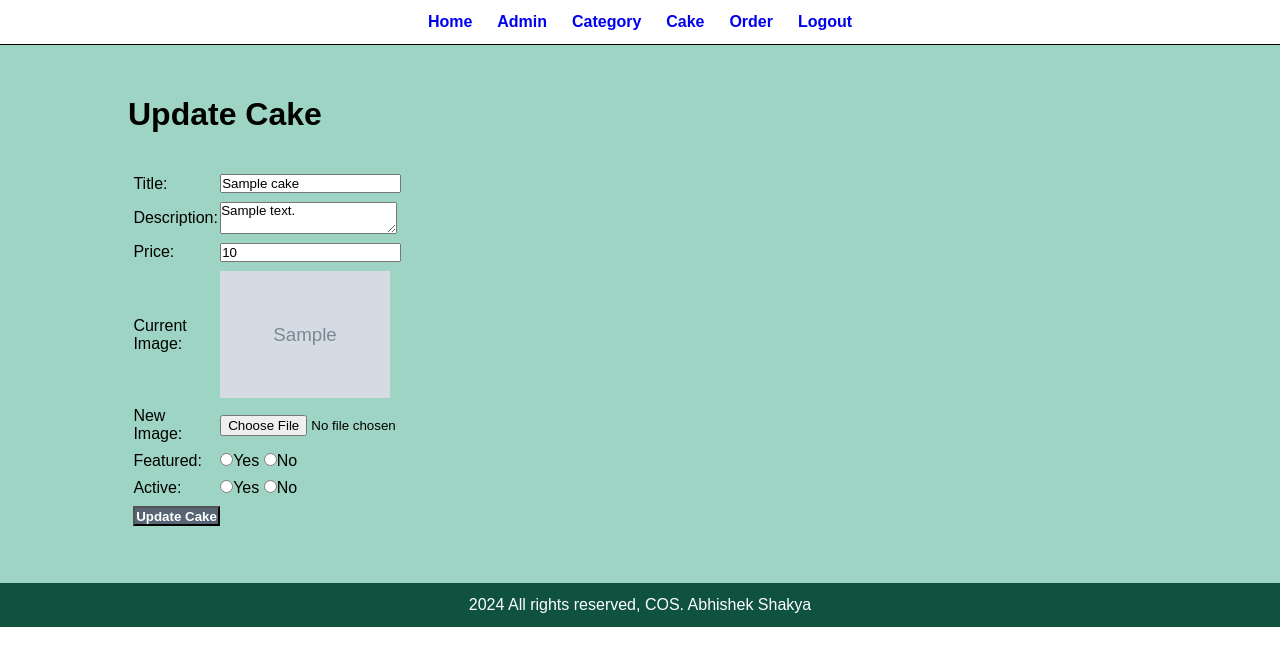
After one commit to Abhishekshak/COS, a PHP site: page /COS/admin/update-cake.php?id=1 in a window 1280 px wide. The commit adds this page. Shown: the top 666 px of the page. Run offline with PHP 8.4, Linux system fonts and the light colour scheme; the visitor is signed in with stand-in values (Sample User, id 1); tables that the repository leaves empty or names only in its code hold one stand-in row (values such as "Sample post"); grey boxes marked "Sample" are stand-in pictures.

Commit message:
made update btn working

```diff
--- /dev/null
+++ b/admin/update-cake.php
@@ -0,0 +1,170 @@
+<?php
+    include("partials/menu.php");
+?>
+    <div class="main-content">
+        <div class="wrapper">
+            <h1>Update Cake</h1>
+            <br>
+            <br>
+            <?php
+                if(isset($_GET['id'])){
+                    $id = $_GET['id'];
+                    $sql = "SELECT *FROM tbl_cake WHERE id = $id";
+                    $res = mysqli_query($conn,$sql);
+
+                    $count = mysqli_num_rows($res);
+                    if($count ==1){
+                        $row = mysqli_fetch_assoc($res);
+                        $title = $row['title'];
+                        $description = $row['description'];
+                        $price = $row['price'];
+                        $current_image = $row['image_name'];
+                        $featured = $row['featured'];
+                        $active = $row['active'];
+
+                    }else{
+                        $_SESSION['no-cake-found'] = "<div class = 'error'>Cake not found.</div>";
+                        header("location:".HOMEURL.'admin/manage-cake.php');
+                    }
+                }else{
+                    header('location:'.HOMEURL.'admin/cake-category.php');
+                }
+            ?>
+            <form action="" method = "POST" enctype = "multipart/form-data">
+                <table class="tbl-30">
+                    <tr>
+                        <td>Title: </td>
+                        <td>
+                            <input type="text" name="title" value= "<?php echo $title; ?>">
+                        </td>
+                    </tr>
+                    <tr>
+                        <td>Description: </td>
+                        <td>
+                            <textarea name="description"><?php echo isset($description) ? $description : ''; ?></textarea>
+                        </td>
+                    </tr>
+                    <tr>
+                        <td>Price: </td>
+                        <td>
+                            <input type="number" name="price" value= "<?php echo $price; ?>">
+                        </td>
+                    </tr>
+                    <tr>
+                        <td>Current Image: </td>
+                        <td>
+                            <?php
+                                if($current_image != ""){
+                            ?>
+                                    <img src="<?php echo HOMEURL; ?>img/cake/<?php echo $current_image; ?>" alt="" width = "170px">
+                            <?php
+                                }else{
+                                    echo "<div class = 'error'>Image not Added.</div>";
+                                }
+                            ?>
+                        </td>
+                    </tr>
+                    <tr>
+                        <td>New Image: </td>
+                        <td><input type="file" name="image"></td>
+                    </tr>
+                    <tr>
+                        <td>Featured: </td>
+                        <td><input <?php if($featured == "Yes"){echo "checked";} ?> type="radio" name= "featured" value = "Yes">Yes
+                        <input <?php if($featured == "No"){echo "unchecked";} ?> type="radio" name= "featured" value = "No">No
+                    </tr>
+                    <tr>
+                        <td>Active: </td>
+                        <td><input <?php if($active == "Yes"){echo "checked";} ?> type="radio" name= "active" value = "Yes">Yes
+                        <input <?php if($active == "No"){echo "checked";} ?> type="radio" name= "active" value = "No">No
+                        </td>
+                    </tr>
+                    <tr>
+                        <input type="hidden" name = "current_image" value = "<?php echo $current_image ?>">
+                        <input type="hidden" name = "id" value = "<?php echo $id ?>">
+                        <td><input type="submit" name = "submit" value = "Update Cake" class = "btn-secondary"></td>
+                    </tr>
+                </table>
+            </form>
+
+            <?php
+                 //getting value from form
+                 if(isset($_POST['submit'])){
+                    $id = $_POST['id'];
+                    $title = $_POST['title'];
+                    $description = $_POST['description'];
+                    $price = $_POST['price'];
+                    $current_image = $_POST['current_image'];
+                    $featured = $_POST['featured'];
+                    $active = $_POST['active'];
+                //updating new image
+                //checking if image selected or not
+                if(isset($_FILES['image']['name'])){
+                    $image_name = $_FILES['image']['name'];
+                    if($image_name != ""){
+                        //image available
+                        //upload new img
+                        //auto rename image
+                         $ext = end(explode('.',$image_name));
+
+                        //rename
+                        $image_name = "Cake_Name_".rand(000,999).'.'.$ext;
+
+
+                        $source_path = $_FILES['image']['tmp_name'];
+                        $destination_path = "../img/cake/".$image_name;
+
+                        $upload = move_uploaded_file($source_path,$destination_path);
+
+                        //check if image uploaded or not
+                        if($upload == FALSE){
+                            $_SESSION['upload'] = "<div class = 'error'>Failed to Upload Image.</div>";
+                            header('location:'.HOMEURL.'admin/manage-cake.php');
+                            die();
+                        }
+
+                        //and remove current if available
+                        if($current_image != ""){
+                            $remove_path = "../img/cake/".$current_image;
+                            $remove = unlink($remove_path);
+                            if($remove == FALSE){
+                                $_SESSION['failed-remove'] = "<div class = 'error'>Failed to remove current image.</div>";
+                                header('location'.HOMEURL.'admin/manage-cake');
+                                die();
+                            }
+                        }
+
+                    }else{
+                        $image_name = $current_image;
+                    }
+                }else{
+                    $image_name = $current_image;
+                }
+
+                //updating the db
+                $sql2 = "UPDATE tbl_cake SET
+                    title = '$title',
+                    description = '$description',
+                    price = '$price',
+                    image_name = '$image_name',
+                    featured = '$featured',
+                    active = '$active'
+                    WHERE id = $id";
+                $res2 = mysqli_query($conn,$sql2);
+                //redirect after success
+                if($res2 == true){
+                    $_SESSION['update'] = "<div class = 'success'>Cake details updated sucessfully.</div>";
+                    header('location:'.HOMEURL.'admin/manage-cake.php');
+                }else{
+                    // echo "Failed to Update Category";
+                    $_SESSION['update'] = "<div class = 'error'>Failed to update cake details.</div>";
+                    header('location:'.HOMEURL.'admin/manage-cake.php');
+                }
+                 }
+
+            ?>
+        </div>
+    </div>
+<?php
+    include("partials/footer.php");
+?>
```
Also changed, not shown: admin/manage-cake.php (+18 -1 lines), img/cake/Cake_Name_476.jpg (added), img/cake/Cake_Name_675.jpg (deleted).
